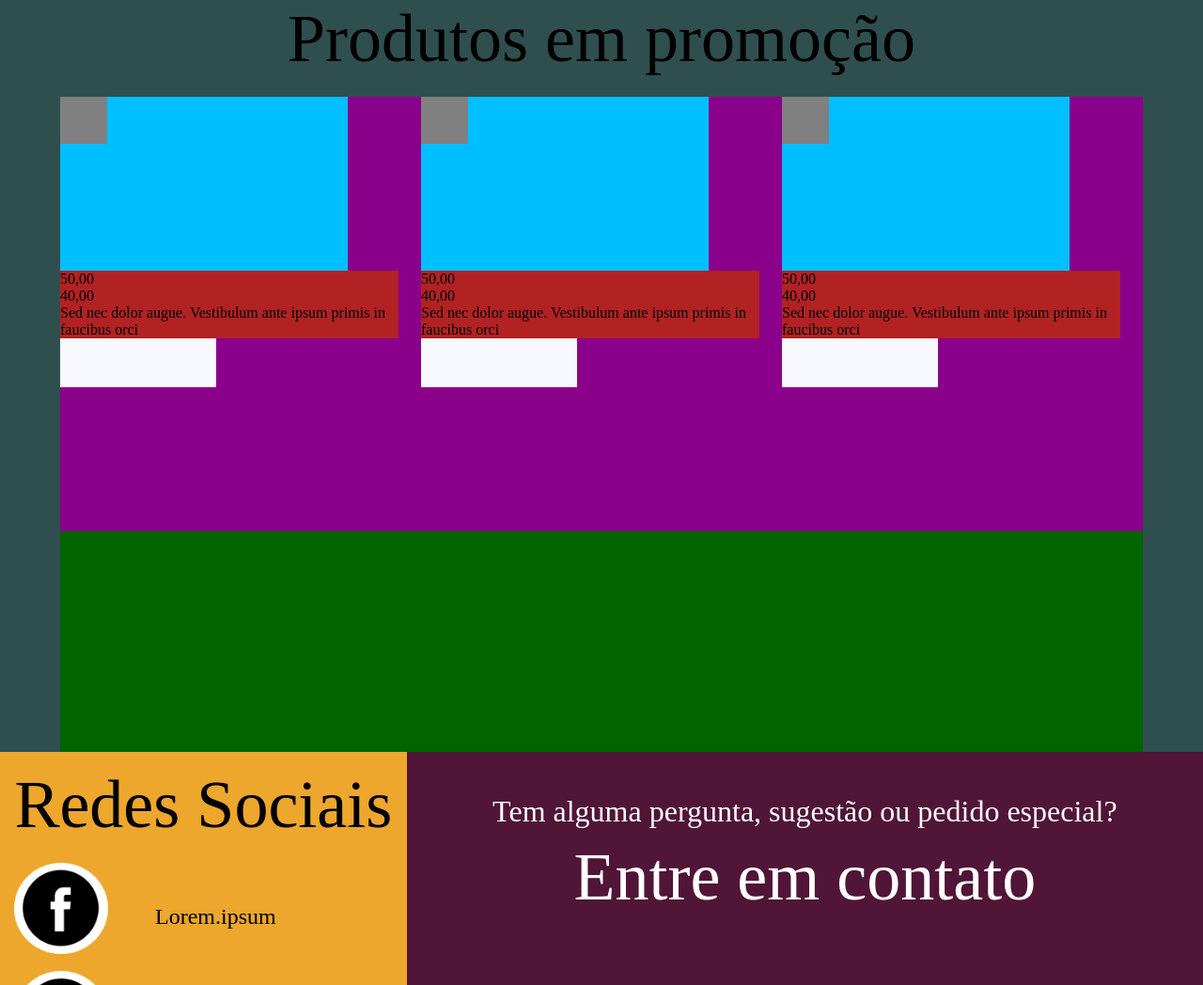
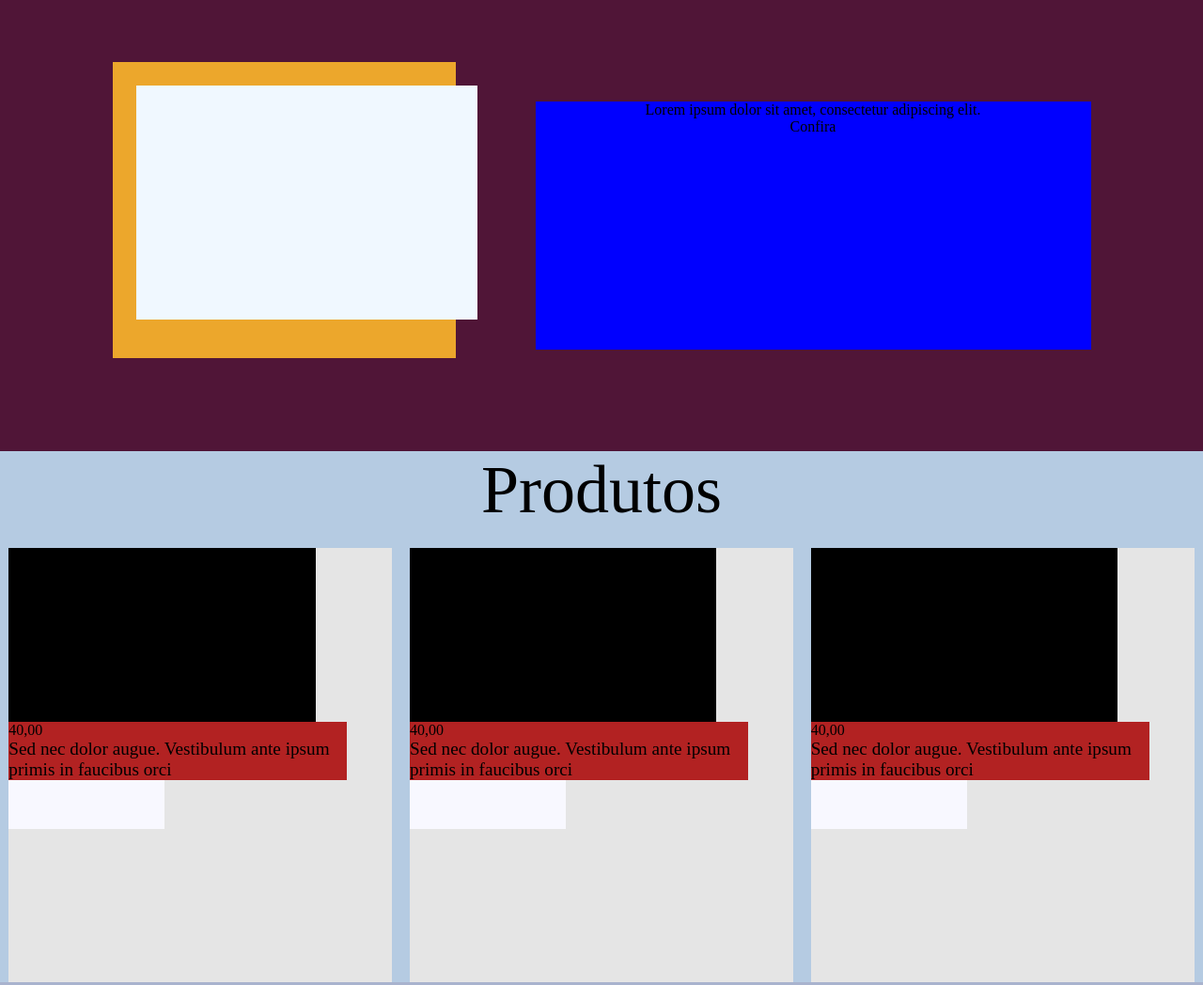
Before and after one commit to LaiseSilva/Livraria, a plain HTML site: page index.html in a window 1280 px wide. Shown: the top 1048 px of the page at 94% size. Drawn offline with Linux system fonts and the light colour scheme.

Commit message:
faltando alguns detalhes

```diff
--- a/css/style.css
+++ b/css/style.css
@@ -3,68 +3,125 @@
   margin: 0px;
   box-sizing: border-box;
 }
+/*destaque*/
+#destaque {
+  display: flex;
+  justify-content: center;
+  align-items: center;
+  width: 100%;
+  height: 60vh;
+  background-color: #501537;
+}
 
-#produtos{
+.informacoes-adicionais {
+  text-align: center;
+  background-color: blue;
+  width: 591px;
+  height: 264px;
+}
+
+.container-destaque {
+  display: flex;
+  width: 450px;
+  height: 348px;
+}
+
+.imagem-destaque {
+  margin: 25px;
+  position: absolute;
+  width: 363px;
+  height: 249px;
+  background-color: aliceblue;
+}
+
+.fundo-destaque {
+  background-color: #eca72c;
+  width: 365px;
+  height: 315px;
+}
+/*produto*/
+#produtos {
+  width: 100%;
+  height: auto;
+  display: flex;
+  flex-direction: column;
+  align-items: center;
+  background-color: #b5cbe2;
+}
+
+.produto {
+  width: 408px;
+  height: 462px;
+  background-color: #e5e5e5;
+}
+
+/*produtos em promoção*/
+#produtos-promocao {
   width: 100%;
   height: 100vh;
   display: flex;
   flex-direction: column;
   align-items: center;
-  background-color: darkslategrey;
+  background-color: #a9b3ce;
 }
 
-.simbolo-promocao{
-  width: 50px;
-  height: 50px;
-  background-color: grey;
+.simbolo-promocao {
+  width: 0;
+  height: 0;
+  border-left: 25px solid transparent;
+  border-right: 25px solid transparent;
+  border-top: 25px solid #eca72c;
 }
 
-#container-promocoes{
+#container-promocoes {
   display: flex;
   justify-content: space-around;
-  width: 90%;
+  width: 100%;
   height: 100%;
-background-color: darkgreen;
 }
 
-.produto{
+.pequena-descricao {
+  font-size: 1.2rem;
+}
+.preco-anterior {
+  text-decoration: line-through;
+}
+
+.produto-promocao {
   width: 408px;
   height: 462px;
-  background-color: darkmagenta;
+  background-color: #e5e5e5;
 }
-.imagem-produto{
-  width: 306px;
+.imagem-produto {
+  display: flex;
+  justify-content: flex-end;
+  width: 80%;
   height: 40%;
-  background-color: deepskyblue;
+  background-color: #000;
 }
 
-.container-informacoes{
+.container-informacoes {
   width: 360px;
   background-color: firebrick;
 }
 
-.saiba-mais{
+.saiba-mais {
   width: 166px;
   height: 52px;
   background-color: ghostwhite;
 }
 
-
-
 .input-iniciais {
   gap: 25px;
-  background-color: burlywood;
   width: 90%;
   display: flex;
 }
 
 .input-iguais {
-  background-color: cornflowerblue;
   width: 100%;
   display: flex;
   flex-direction: column;
 }
-
 
 .inputs {
   width: 90%;
@@ -75,36 +132,38 @@ background-color: darkgreen;
 
 #input-assunto {
   width: 90%;
-  background-color: crimson;
   display: flex;
   align-items: center;
   justify-content: space-around;
   gap: 25px;
   height: 52px;
 }
-.teste-mensagem{
+.teste-mensagem {
   display: flex;
   flex-direction: column;
 }
 
-.teste-mensagem > input{
-  height: 225px;
+.teste-mensagem > input {
+  height: 100px;
+  margin-bottom: 10px;
 }
 
-.input-assunto > input{
+.input-assunto > input {
   width: 70%;
 }
 
-
+.botao-formulario {
+  display: flex;
+  justify-content: flex-end;
+}
 .btnEnviar {
   width: 170px;
   height: 30px;
 }
 
-.teste32{
+.teste32 {
   width: 100%;
   height: 100%;
-  background-color: darkgreen;
   display: flex;
   align-items: center;
   justify-content: space-around;
@@ -123,11 +182,9 @@ background-color: darkgreen;
   display: flex;
   flex-direction: column;
   justify-content: center;
-  background-color: blue;
 }
 
 /******Config divs mensagem do cliente******/
-
 
 #mensagem-cliente {
   width: 80%;
@@ -149,7 +206,6 @@ background-color: darkgreen;
   color: #fff;
 }
 
-
 /******Config dos inputs******/
 .config-input-assunto {
   width: 90%;
@@ -160,7 +216,6 @@ background-color: darkgreen;
   width: 90%;
   height: 35px;
 }
-
 
 /******Config div das redes sociais******/
 #redes-sociais {
@@ -184,7 +239,6 @@ background-color: darkgreen;
   display: flex;
   text-decoration: none;
 }
-
 
 /******Configurações de textos******/
 
@@ -211,7 +265,8 @@ background-color: darkgreen;
   color: #fff;
 }
 
-.titulo-destaque, .titulo-redes {
+.titulo-destaque,
+.titulo-redes {
   text-align: center;
   font-size: 4.5rem;
   margin-bottom: 20px;
--- a/index.html
+++ b/index.html
@@ -10,10 +10,91 @@
 </head>
 
 <body>
+
+   <section id="destaque">
+      <div class="container-destaque">
+         <div class="fundo-destaque"></div>
+         <div class="imagem-destaque"></div>
+      </div>
+
+      <div class="informacoes-adicionais">
+         <div>
+            <p class="descricaco">Lorem ipsum dolor sit amet, consectetur adipiscing elit.</p>
+         </div>
+
+         <div class="confira">
+            Confira
+         </div>
+      </div>
+
+   </section>
+
    <section id="produtos">
+
+      <div class="titulo">Produtos</div>
+      <div id="container-promocoes">
+         <div class="produto">
+
+            <div class="imagem-produto">
+               <div class="imagem"></div>
+
+            </div>
+            <div class="container-informacoes">
+               <p class="preco">40,00</p>
+               <p class="pequena-descricao">Sed nec dolor augue. Vestibulum ante ipsum primis in faucibus orci</p>
+            </div>
+            <div class="saiba-mais"></div>
+
+
+         </div>
+
+         <div class="produto">
+            <div class="imagem-produto">
+               <div class="imagem"></div>
+
+            </div>
+            <div class="container-informacoes">
+               <p class="preco">40,00</p>
+               <p class="pequena-descricao">Sed nec dolor augue. Vestibulum ante ipsum primis in faucibus orci</p>
+            </div>
+            <div class="saiba-mais"></div>
+         </div>
+
+         <div class="produto">
+            <div class="imagem-produto">
+               <div class="imagem"></div>
+
+            </div>
+            <div class="container-informacoes">
+               <p class="preco">40,00</p>
+               <p class="pequena-descricao">Sed nec dolor augue. Vestibulum ante ipsum primis in faucibus orci</p>
+            </div>
+            <div class="saiba-mais"></div>
+         </div>
+      </div>
+
+   </section>
+
+   <section id="produtos-promocao">
       <div class="titulo">Produtos em promoção</div>
       <div id="container-promocoes">
-         <div class="produto">
+         <div class="produto-promocao">
+
+            <div class="imagem-produto">
+               <div class="imagem"></div>
+               <div class="simbolo-promocao"></div>
+            </div>
+            <div class="container-informacoes">
+               <p class="preco-anterior">50,00</p>
+               <p class="preco">40,00</p>
+               <p class="pequena-descricao">Sed nec dolor augue. Vestibulum ante ipsum primis in faucibus orci</p>
+            </div>
+            <div class="saiba-mais"></div>
+
+
+         </div>
+
+         <div class="produto-promocao">
             <div class="imagem-produto">
                <div class="imagem"></div>
                <div class="simbolo-promocao"></div>
@@ -26,20 +107,7 @@
             <div class="saiba-mais"></div>
          </div>
 
-         <div class="produto">
-            <div class="imagem-produto">
-               <div class="imagem"></div>
-               <div class="simbolo-promocao"></div>
-            </div>
-            <div class="container-informacoes">
-               <p class="preco-anterior">50,00</p>
-               <p class="preco">40,00</p>
-               <p class="pequena-descricao">Sed nec dolor augue. Vestibulum ante ipsum primis in faucibus orci</p>
-            </div>
-            <div class="saiba-mais"></div>
-         </div>
-
-         <div class="produto">
+         <div class="produto-promocao">
             <div class="imagem-produto">
                <div class="imagem"></div>
                <div class="simbolo-promocao"></div>
@@ -141,8 +209,10 @@
                         <input class="config-input" type="text" name="mensagem" value="" placeholder="Mensagem">
                      </div>
 
+                     <div class="botao-formulario">
+                        <input class="btnEnviar" type="submit" name="btnEnviar" value="Enviar">
+                     </div>
 
-                     <input class="btnEnviar" type="submit" name="btnEnviar" value="Enviar">
                   </div>
 
                </div>
```
